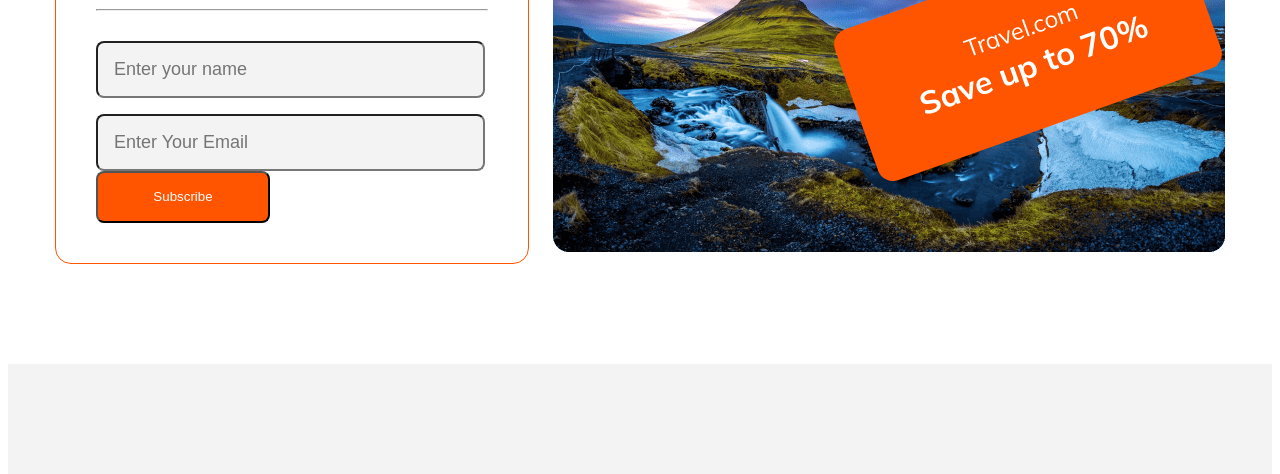
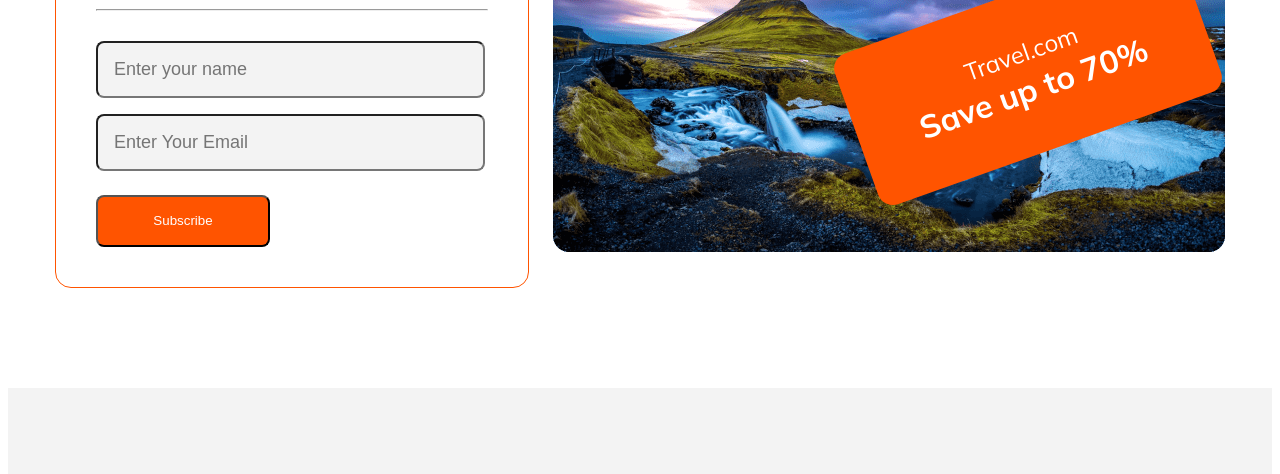
Before and after one commit to ulfat1234/B9A2-Dream-Travel, a plain HTML site: page index.html in a window 1280 px wide. Shown: the part 3755-4229 px from the top of the page. Drawn offline with Linux system fonts and the light colour scheme.

Commit message:
last finalcommit

```diff
--- a/styles/style.css
+++ b/styles/style.css
@@ -403,6 +403,7 @@ hr {
 .subscribe {
     /* width: 505px; */
     height: 52px;
+    margin-top: 24px;
 }
 
 
```
